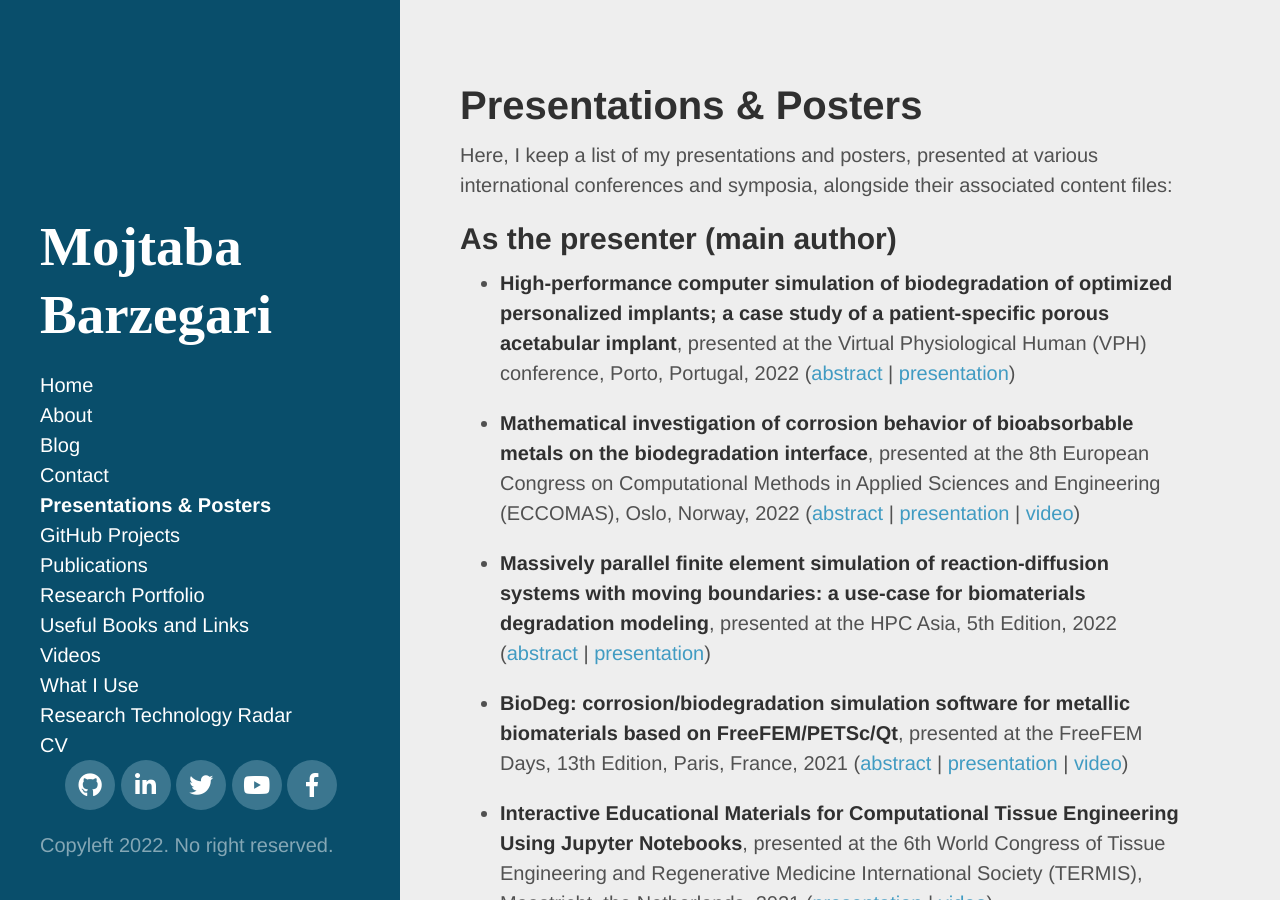
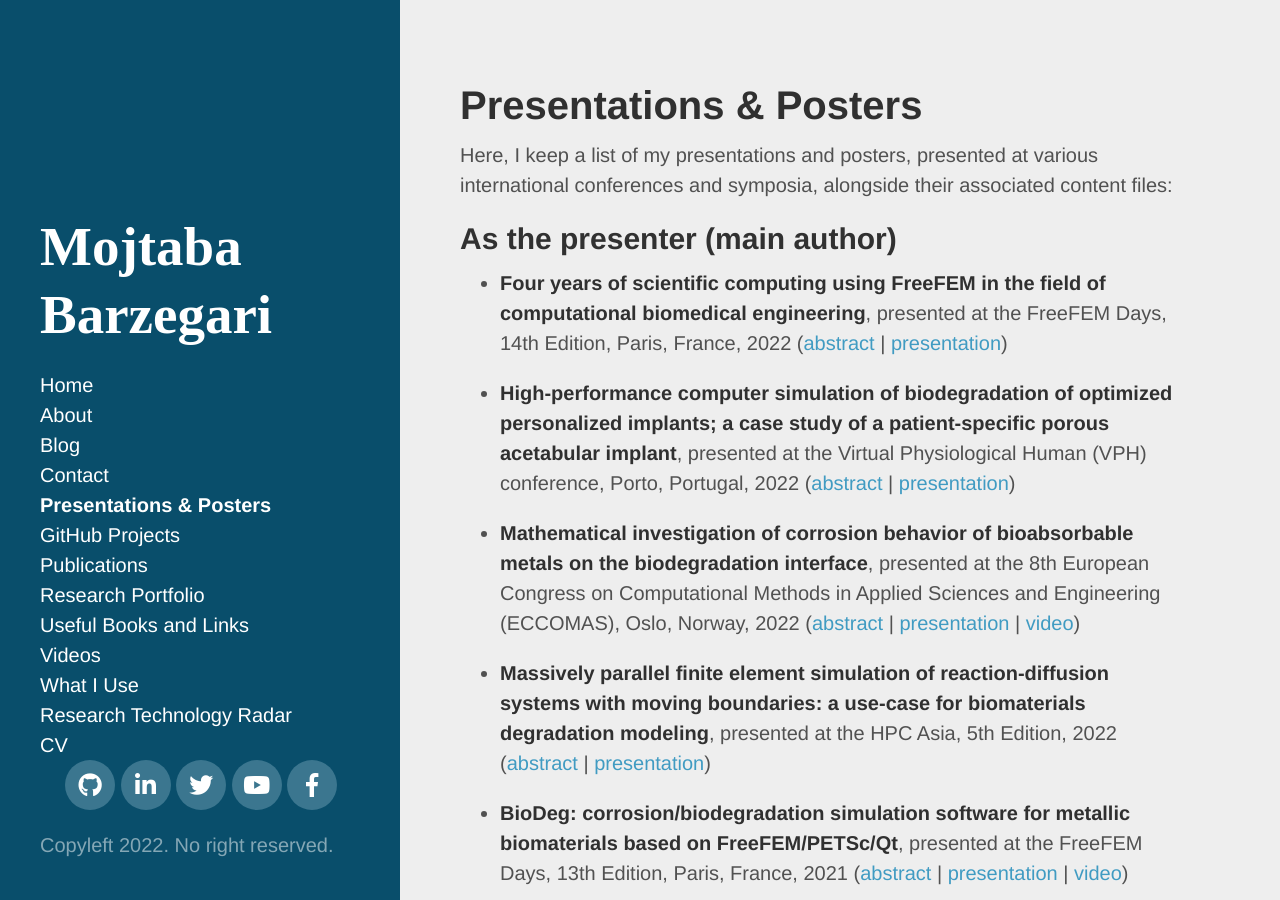
Before and after one commit to mbarzegary/mbarzegary.github.io, a Jekyll site: the page built from presentations.md, in a window 1280 px wide and 900 px high. Built offline with Jekyll 4.4.1, drawn with Linux system fonts in a browser that asks for light colours; nearby versions of some CDN libraries; some web fonts are replaced.

Commit message:
add freefem days presentation

```diff
--- a/presentations.md
+++ b/presentations.md
@@ -6,6 +6,8 @@ title: Presentations & Posters
 Here, I keep a list of my presentations and posters, presented at various international conferences and symposia, alongside their associated content files:
 
 ## As the presenter (main author)
+
+* **Four years of scientific computing using FreeFEM in the field of computational biomedical engineering**, presented at the FreeFEM Days, 14th Edition, Paris, France, 2022 ([abstract](/public/files/freefem2022-abstract.pdf) \| [presentation](/public/files/freefem2022-presentation.pdf))
 
 * **High-performance computer simulation of biodegradation of optimized personalized implants; a case study of a patient-specific porous acetabular implant**, presented at the Virtual Physiological Human (VPH) conference, Porto, Portugal, 2022 ([abstract](/public/files/vph2022-abstract.pdf) \| [presentation](/public/files/vph2022-presentation.pdf))
 
```
Also changed, not shown: 6 other files.
